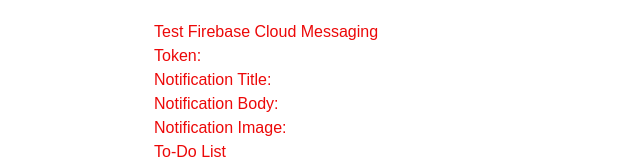
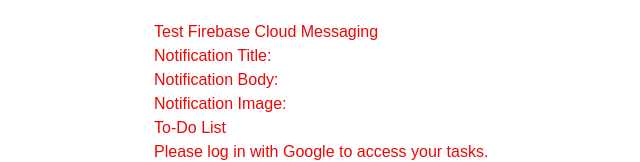
Before and after one commit to MugahidAlluqmani/aklna-deploy, a Next.js app: page / in a window 1280 px wide. Shown: the top 162 px of the page, without its empty margins (206-846 px from the left). Built offline with nearby package versions, Linux system fonts and the light colour scheme; no server answers.

Commit message:
Firebase Messaging To Frontend 0.2.1

```diff
--- a/app/page.js
+++ b/app/page.js
@@ -36,7 +36,7 @@
           .then((currentToken) => {
             if (currentToken) {
               console.log("FCM Token:", currentToken);
-              setIsToken(currentToken);
+              //setIsToken(currentToken);
             } else {
               console.warn("No registration token available.");
             }
@@ -248,7 +248,6 @@
   return (
     <div style={{ padding: '20px', maxWidth: '600px', margin: 'auto' }}>
       <h2>Test Firebase Cloud Messaging</h2>
-      <p>Token: {isToken}</p>
       <h5>Notification Title: {notificationTitle}</h5>
       <h5>Notification Body: {notificationBody}</h5>
       <h5>Notification Image: {notificationImage}</h5>
```
